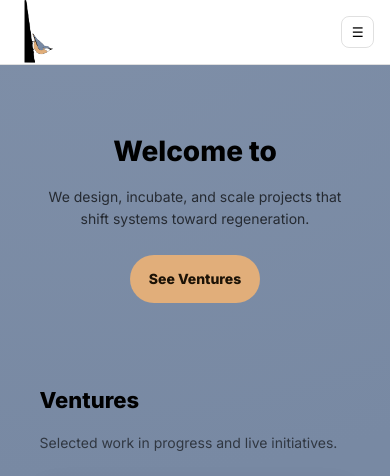
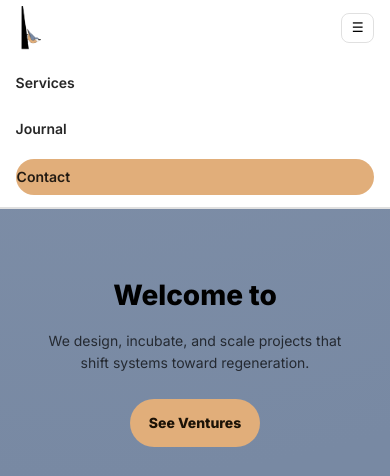
Before and after one commit to mciaglo/Website, a plain HTML site: page index.html in a window 390 px wide. Both pictures are taken after a click on the button "Open menu". Shown: the top 476 px of the page. Drawn offline with Linux system fonts and the light colour scheme.

Commit message:
i hate this

```diff
--- a/index.html
+++ b/index.html
@@ -8,42 +8,123 @@
   <link rel="preconnect" href="https://fonts.gstatic.com" crossorigin>
   <link href="https://fonts.googleapis.com/css2?family=Inter:wght@400;600;800&display=swap" rel="stylesheet">
 
-  <!-- Minimal override so the logo doesn’t consume the page -->
+  <!-- Responsive navbar overrides -->
   <style>
-    :root { --header-h: 64px; }
-    .site-header .inner {
-      height: var(--header-h);            /* fixed header height */
-      padding: 0;                         /* no left/right padding here */
+    :root {
+      /* Responsive header height: scales with viewport */
+      --header-h: clamp(56px, 8vw, 80px);
     }
-    .site-header .inner.container {       /* keep header aligned with page width */
+
+    /* Make body edge-to-edge (prevents mysterious left gaps) */
+    html, body { margin: 0; padding: 0; }
+
+    /* Header container: full width bar, content width via .container */
+    .site-header {
+      position: sticky; top: 0; z-index: 10;
+      background: var(--surface-1);
+      border-bottom: 1px solid var(--line);
+      backdrop-filter: blur(6px);
+    }
+    .site-header .inner.container {
+      height: var(--header-h);
       display: flex;
       align-items: center;
-      justify-content: space-between;
       gap: 16px;
+      /* the container class from your CSS centers & sizes the row */
     }
+
+    /* Brand/logo on the left */
+    .brand { display: inline-flex; align-items: center; text-decoration: none; }
     .nav-logo {
-      height: 100%;                       /* fill header height */
-      width: auto;                        /* keep natural aspect ratio */
+      height: calc(var(--header-h) - 12px); /* small buffer so it doesn’t touch edges */
+      width: auto;
       object-fit: contain;
       display: block;
-      margin: 0 16px 0 0;                 /* some space before links */
-      border-radius: 0;                   /* ensure no circular mask */
+      border-radius: 0;
     }
-    /* Optional: tiny left breathing room; remove if you want fully flush */
-    .site-header { border-bottom: 1px solid var(--line); }
+
+    /* Nav links on the right */
+    .site-nav {
+      display: flex;
+      align-items: center;
+      gap: 20px;
+      margin-left: auto;   /* pushes links to the right */
+    }
+    .site-nav a {
+      text-decoration: none;
+      color: rgba(0,0,0,.70);
+      font-weight: 600;
+      white-space: nowrap;
+    }
+    .site-nav a:hover { color: var(--ink); }
+
+    /* Hamburger button (hidden on desktop) */
+    .nav-toggle {
+      display: none;
+      appearance: none;
+      background: none;
+      border: 1px solid var(--line);
+      border-radius: 8px;
+      padding: .45rem .6rem;
+      line-height: 1;
+      cursor: pointer;
+    }
+
+    /* Mobile layout */
+    @media (max-width: 760px){
+      .nav-toggle { display: inline-block; margin-left: auto; }   /* button on the right */
+      .site-nav { display: none; }                                /* hide inline links */
+
+      /* When header has .open, show the slide-down menu */
+      .site-header.open .mobile-nav { display: grid; }
+
+      /* Mobile drawer */
+      .mobile-nav {
+        display: none;
+        position: relative;
+        background: var(--surface-1);
+        border-bottom: 1px solid var(--line);
+        padding: 10px 0 12px;
+      }
+      .mobile-nav .container {
+        display: grid;
+        gap: 12px;
+      }
+      .mobile-nav a {
+        text-decoration: none;
+        color: rgba(0,0,0,.85);
+        font-weight: 600;
+        padding: 6px 0;
+      }
+    }
   </style>
 </head>
 <body>
   <!-- Header -->
   <header class="site-header" role="banner">
     <div class="inner container">
-      <img src="images/Bird only_left_transparent.png" alt="Logo" class="nav-logo">
+      <a href="/" class="brand" aria-label="Home">
+        <img src="images/Bird only_left_transparent.png" alt="Logo" class="nav-logo">
+      </a>
+
+      <!-- Desktop nav -->
       <nav class="site-nav" role="navigation" aria-label="Primary">
         <a href="#services">Services</a>
         <a href="#journal">Journal</a>
         <a class="btn" href="#contact">Contact</a>
-        <button class="nav-toggle" aria-expanded="false" aria-controls="mobile-nav" aria-label="Open menu">☰</button>
       </nav>
+
+      <!-- Hamburger (visible on small screens) -->
+      <button class="nav-toggle" aria-expanded="false" aria-controls="mobile-nav" aria-label="Open menu">☰</button>
+    </div>
+
+    <!-- Mobile drawer (links repeated for mobile; simple + accessible) -->
+    <div id="mobile-nav" class="mobile-nav" role="navigation" aria-label="Mobile">
+      <div class="container">
+        <a href="#services">Services</a>
+        <a href="#journal">Journal</a>
+        <a class="btn" href="#contact">Contact</a>
+      </div>
     </div>
   </header>
 
@@ -75,7 +156,7 @@
         <div class="card-body">
           <h3>Project Two</h3>
           <p>What’s the system problem? What intervention are you testing? What changed? Summarize clearly and concisely.</p>
-          <a class="link" href="#">Explore the venture →</a>
+        <a class="link" href="#">Explore the venture →</a>
         </div>
         <img src="https://picsum.photos/960/640?2" alt="Project Two preview">
       </article>
@@ -158,10 +239,28 @@
     </div>
   </footer>
 
-  <script src="script.js" defer></script>
   <script>
-    // Basic current year fallback in case script.js doesn't set it
+    // Current year
     document.getElementById('year').textContent = new Date().getFullYear();
+
+    // Mobile menu toggle
+    const header = document.querySelector('.site-header');
+    const toggle = document.querySelector('.nav-toggle');
+
+    toggle?.addEventListener('click', () => {
+      const isOpen = header.classList.toggle('open');
+      toggle.setAttribute('aria-expanded', String(isOpen));
+      toggle.setAttribute('aria-label', isOpen ? 'Close menu' : 'Open menu');
+    });
+
+    // Close the mobile menu when a link is clicked (nice UX)
+    document.querySelectorAll('#mobile-nav a').forEach(a => {
+      a.addEventListener('click', () => {
+        header.classList.remove('open');
+        toggle.setAttribute('aria-expanded', 'false');
+        toggle.setAttribute('aria-label', 'Open menu');
+      });
+    });
   </script>
 </body>
 </html>
```
